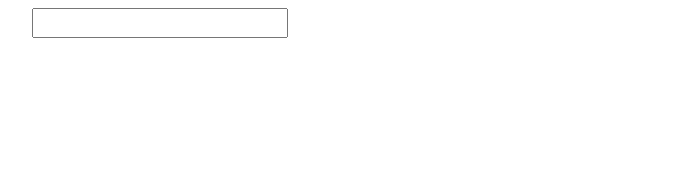
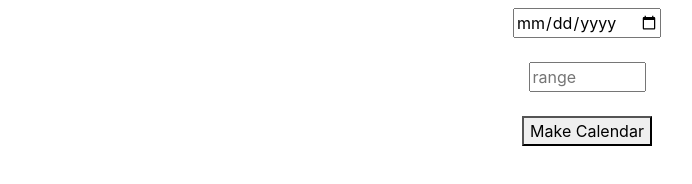
Before and after one commit to zaxbatch/prosoftCalendar, a plain HTML site: page index.html in a window 1280 px wide. Shown: the whole page, without its empty margins (53-745 px from the left). Drawn offline with nearby package versions, Linux system fonts and the light colour scheme.

Commit message:
html template

```diff
--- a/index.html
+++ b/index.html
@@ -14,8 +14,10 @@
     <div class="container">
       <h1></h1>
     </div>
-    <div class="container" id="input">
-      <input type="startDate" name="startDate">
+    <div class="container text-center" id="input">
+      <input type="date" name="startDate" placeholder="select date" required><br><br>
+      <input type="Number" min="0" max="50000"placeholder="range" required><br><br>
+      <button>Make Calendar</button>
     </div>
 
 
```
